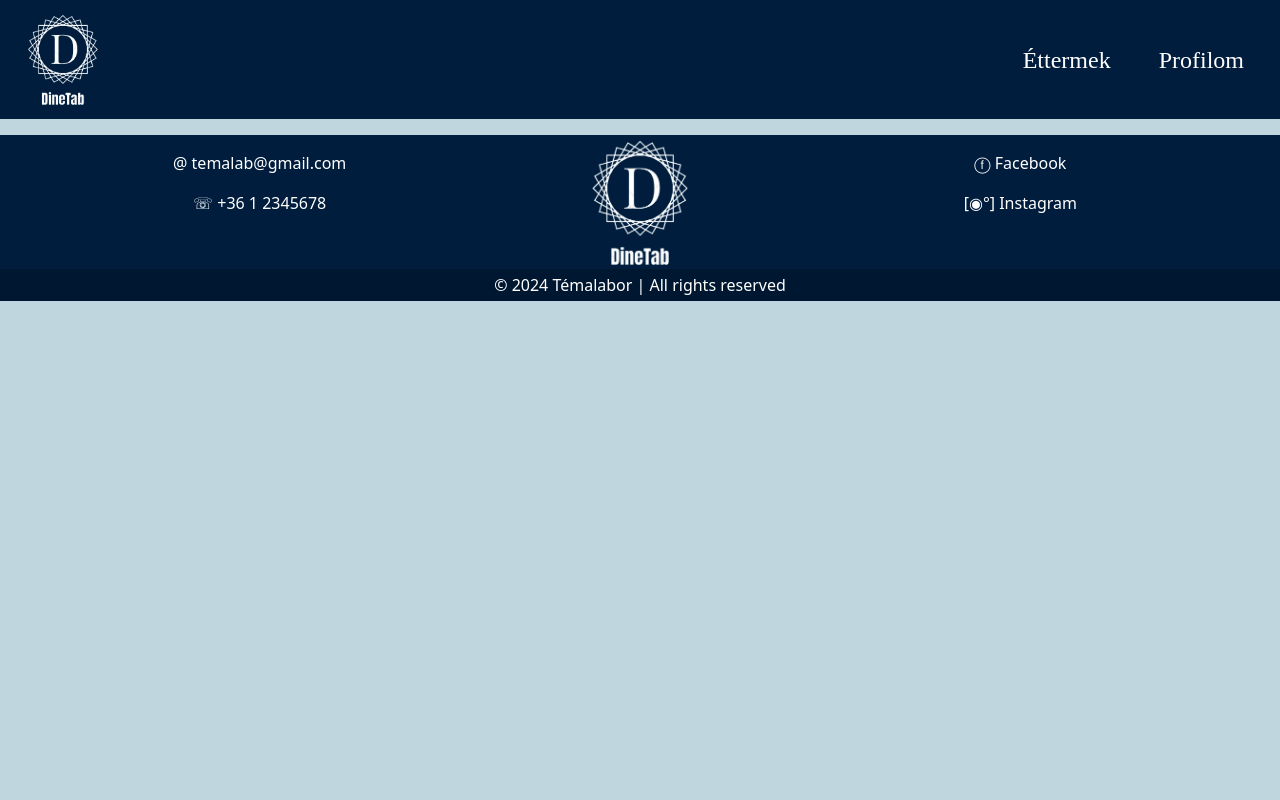
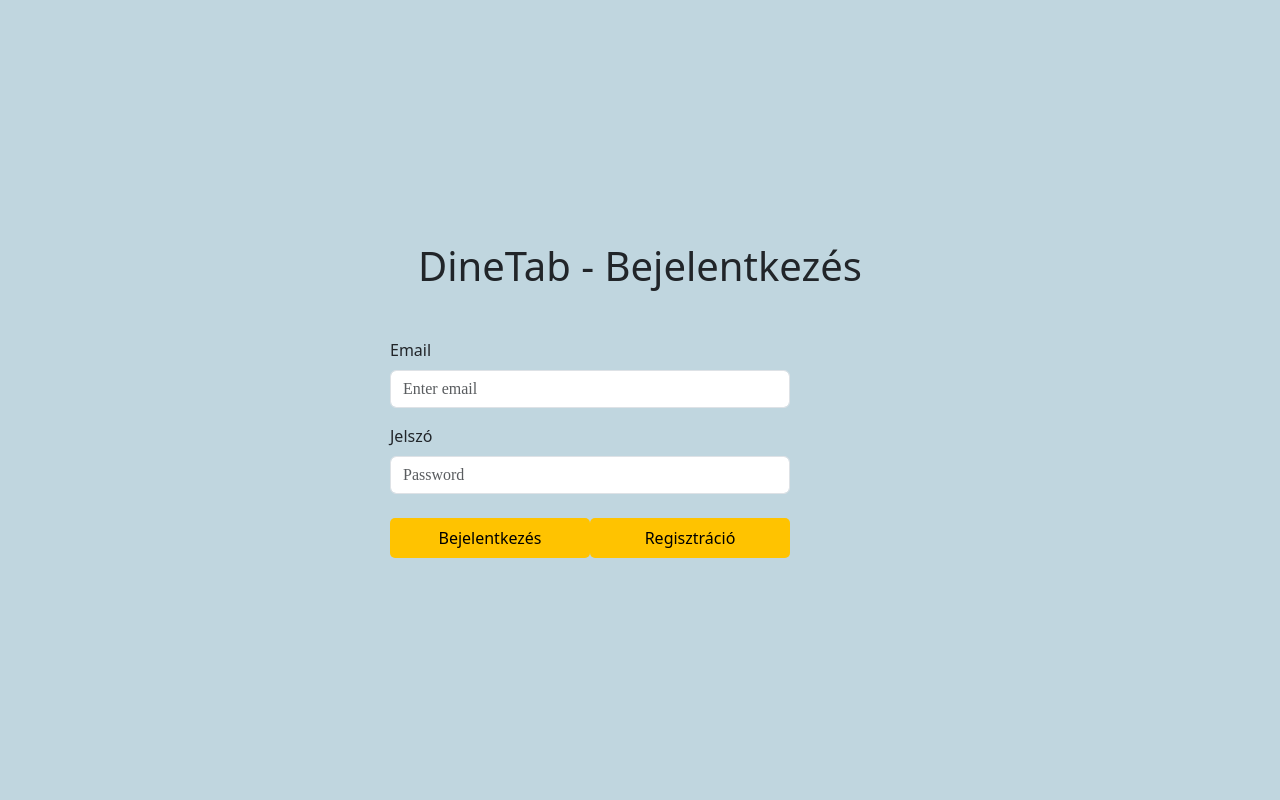
Before and after one commit to dudigeri0303/Temalab, a React (Vite) app in the folder TemalabFrontEnd/: page / in a window 1280 px wide. Shown: the top 800 px of the page. Built offline with nearby package versions, Linux system fonts and the light colour scheme; a web font is replaced by a local one.

Commit message:
Routes_added

```diff
--- a/TemalabFrontEnd/src/App.jsx
+++ b/TemalabFrontEnd/src/App.jsx
@@ -13,8 +13,8 @@ function App() {
     <>
       <Router>
             <Routes>
-              <Route path="/" element={<OwnerNavbar/>} />
-              <Route path="/" element={<RegisterForm/>} />
+              <Route path="/navowner" element={<OwnerNavbar/>} />
+              <Route path="/register" element={<RegisterForm/>} />
               <Route path="/" element={<Login/>} />
               <Route path="/createRestaurant" element={<CreateRestaurant/>} /> {/*Elérhető: http://localhost:valami_szám/createRestaurant*/}
               <Route path="/profile" element={<Profile/>} /> {/*Elérhető: http://localhost:valami_szám/Profile*/}
```
